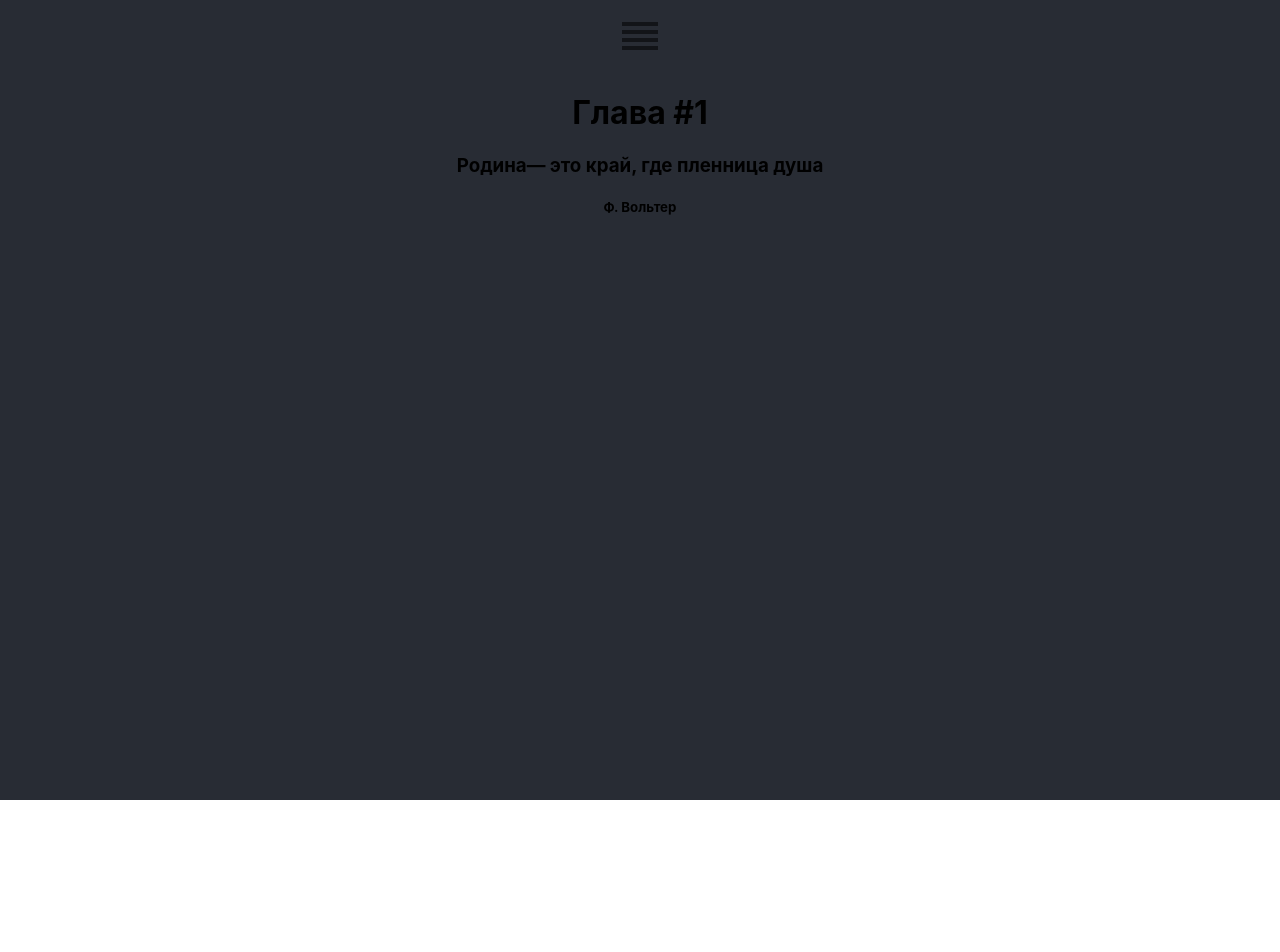
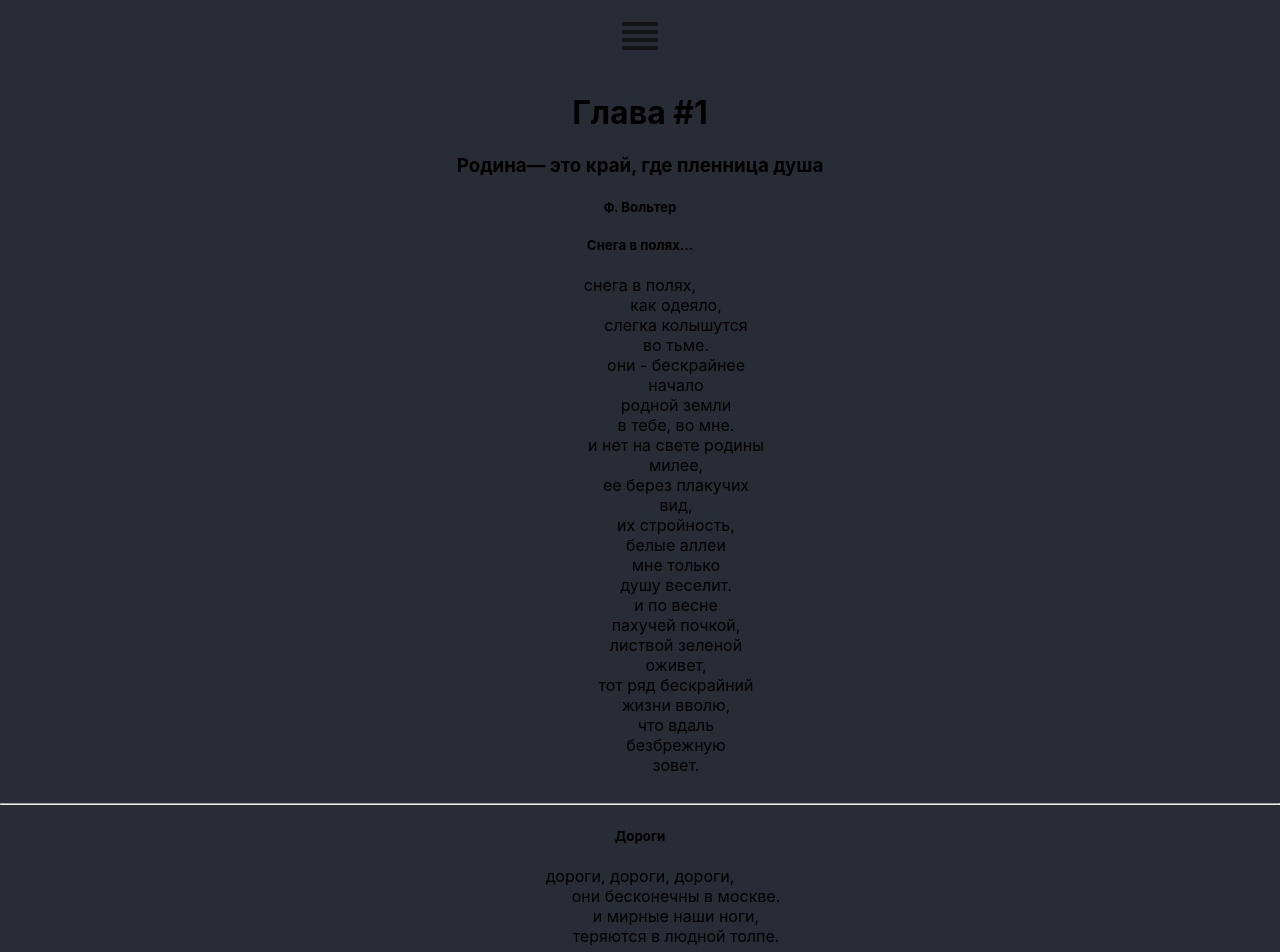
Before and after one commit to imciflam/poetry-site, a React (Create React App) app: page /1 in a window 1280 px wide. Shown: the top 952 px of the page. Before the commit the page ends 800 px from the top, so only its background shows below. Built offline with nearby package versions, Linux system fonts and the light colour scheme.

Commit message:
important! white space problem's solution

```diff
--- a/src/components/PoemItem.js
+++ b/src/components/PoemItem.js
@@ -1,12 +1,16 @@
 import React, { Component } from 'react'
 
 export class PoemItem extends Component {
+    //str.split('').join(',');
+
     render() {
-        console.log(this.props)
+        console.log(this.props.poem.poemText.length)
         return (
-            <div>
-
-            </div>
+            <React.Fragment>
+                <h5><a id={this.props.poem.poemKey}><p>{this.props.poem.poemTitle}</p></a></h5>
+                <span style={{ whiteSpace: "pre" }}>{this.props.poem.poemText}</span>
+                <hr style={{ padding: 0 }} />
+            </React.Fragment>
         )
     }
 }
```
